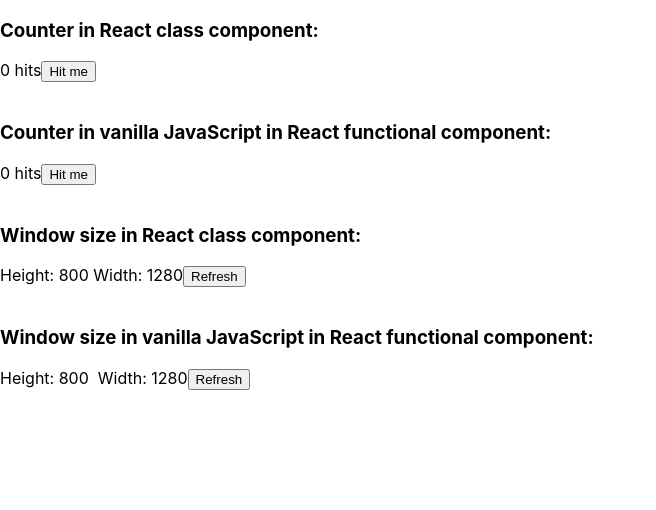
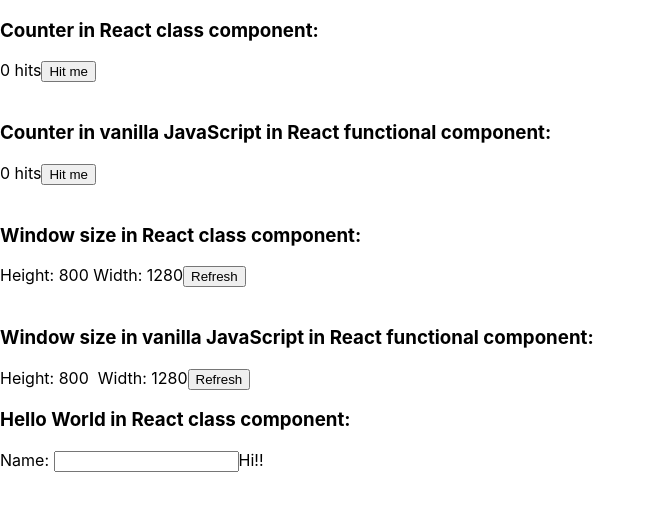
Before and after one commit to rsk2/javascript-to-reactjs, a React (Create React App) app: page / in a window 1280 px wide. Shown: the top 510 px of the page, without its empty margins (0-656 px from the left). Built offline with nearby package versions, Linux system fonts and the light colour scheme.

Commit message:
Working on new component hello name

```diff
--- a/src/App.js
+++ b/src/App.js
@@ -4,6 +4,7 @@
 import CounterReactJS from './components/CounterReactJS';
 import WindowSizeJS from './components/WindowSizeJS';
 import WindowSizeReactJS from './components/WindowSizeReactJS';
+import HelloNameReactJS from './components/HelloNameReactJS';
 
 function App() {
   return (
@@ -19,6 +20,8 @@
       <br/>
       <h3>Window size in vanilla JavaScript in React functional component:</h3>
       <WindowSizeJS />
+      <h3>Hello World in React class component:</h3>
+      <HelloNameReactJS />
     </div>
   );
 }
--- /dev/null
+++ b/src/components/HelloNameReactJS.js
@@ -0,0 +1,39 @@
+import React from 'react';
+
+class HelloNameReactJS extends React.Component {
+
+    constructor() {
+        super()
+        this.state = {
+            message: "Hi!"
+        }
+
+    }
+
+    updateMessage = (event) => {
+        // var name = event.target.value;
+        // alert(name)
+        this.setState(() =>
+            {
+               // if(name != "")
+                    return {message: event.target.value}//"Hi " + event.target.value + "!"}
+
+            }
+        )
+    }
+
+    render() {
+
+        return (
+            <div>
+                <label for="Name" >Name: </label>
+                <input type="text" id="name" onChange={this.updateMessage} />
+                <label for="Display">{this.state.message}!</label>
+            </div>
+
+            )
+    }
+
+}
+
+export default HelloNameReactJS
```
